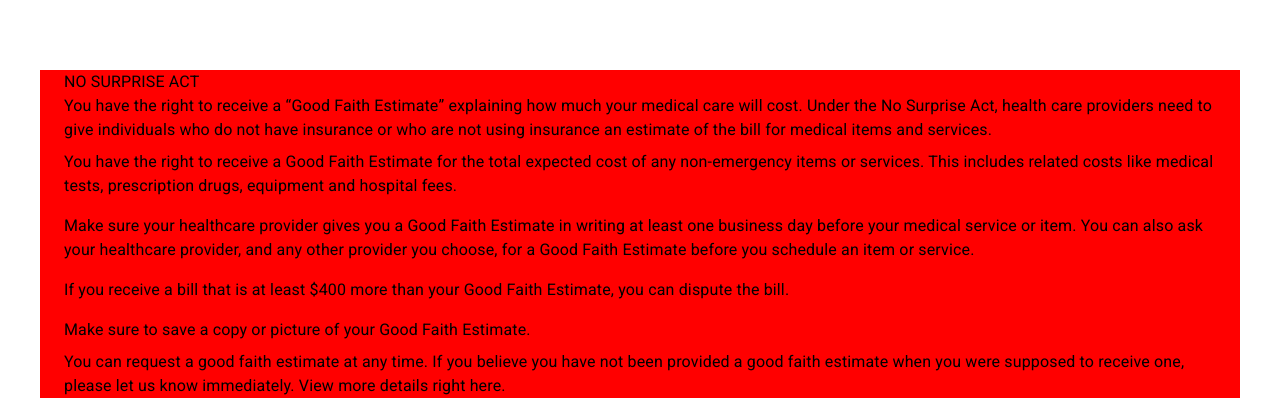
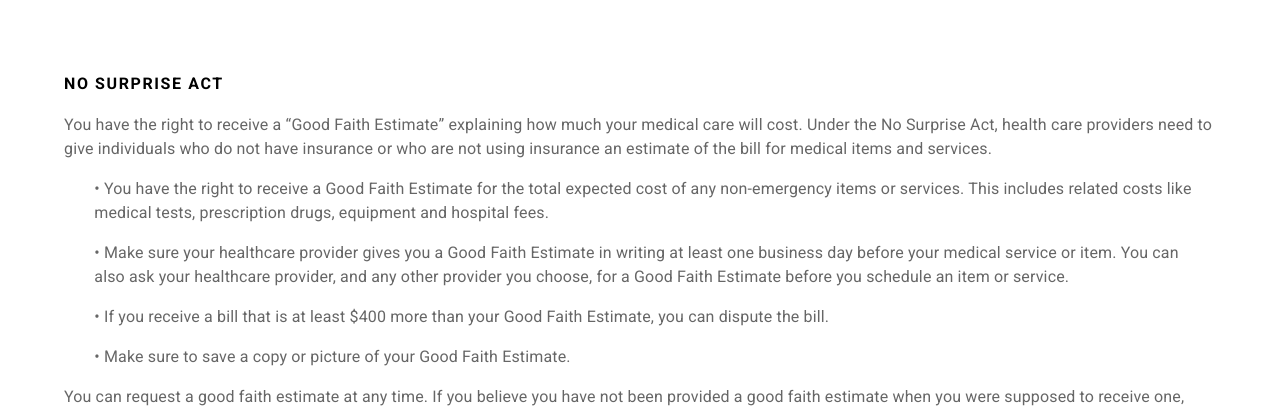
Before and after one commit to O-Tobi/Therapy-Website, a React (Create React App) app: page / in a window 1280 px wide. Shown: the part 2773-3185 px from the top of the page. Built offline with nearby package versions, Linux system fonts and the light colour scheme.

Commit message:
finished  working on the patient act component

```diff
--- a/src/components/Patient-right/PatientRight.js
+++ b/src/components/Patient-right/PatientRight.js
@@ -1,20 +1,43 @@
-import { Container, Typography, List } from "@mui/material";
+import { Container, Typography, List, ListItem } from "@mui/material";
 
 function PatientRight () {
     return (
         <Container
         sx={{
-            backgroundColor: 'red'
+            marginTop: { xs: '30px', sm: '30px', md: '0px', lg: '0px' }
         }}>
-            <Typography sx={{textTransform: 'uppercase'}}>no surprise act</Typography>
-            <Typography>You have the right to receive a “Good Faith Estimate” explaining how much your medical care will cost. Under the No Surprise Act, health care providers need to give individuals who do not have insurance or who are not using insurance an estimate of the bill for medical items and services.
-                <List>You have the right to receive a Good Faith Estimate for the total expected cost of any non-emergency items or services. This includes related costs like medical tests, prescription drugs, equipment and hospital fees.</List>
-                <List>Make sure your healthcare provider gives you a Good Faith Estimate in writing at least one business day before your medical service or item. You can also ask your healthcare provider, and any other provider you choose, for a Good Faith Estimate before you schedule an item or service.</List>
-                <List>If you receive a bill that is at least $400 more than your Good Faith Estimate, you can dispute the bill.</List>
-                <List>Make sure to save a copy or picture of your Good Faith Estimate.</List>
+            <Typography
+            variant="subtitle1"
+            sx={{textTransform: 'uppercase',
+                marginBottom: '15px',
+                letterSpacing: '.1rem',
+                fontWeight: 'bold',
+            }}>
+                no surprise act
+            </Typography>
 
-                You can request a good faith estimate at any time. If you believe you have not been provided a good faith estimate when you were supposed to receive one, please let us know immediately. View more details right here.
-                </Typography>
+            <Typography
+            variant='body1'
+            color='text.secondary'
+            sx={{
+                fontSize: { xs: '.8rem', sm: '.9rem', md: '1rem', lg: '1rem' },
+            }}>You have the right to receive a “Good Faith Estimate” explaining how much your medical care will cost. Under the No Surprise Act, health care providers need to give individuals who do not have insurance or who are not using insurance an estimate of the bill for medical items and services.
+                <List sx={{ listStyleType: 'none', paddingLeft: '1.3px', marginLeft: '13px' }}>
+                <ListItem >
+                    • You have the right to receive a Good Faith Estimate for the total expected cost of any non-emergency items or services. This includes related costs like medical tests, prescription drugs, equipment and hospital fees.
+                </ListItem>
+                <ListItem>
+                    • Make sure your healthcare provider gives you a Good Faith Estimate in writing at least one business day before your medical service or item. You can also ask your healthcare provider, and any other provider you choose, for a Good Faith Estimate before you schedule an item or service.
+                </ListItem>
+                <ListItem>
+                    • If you receive a bill that is at least $400 more than your Good Faith Estimate, you can dispute the bill.
+                </ListItem>
+                <ListItem>
+                    • Make sure to save a copy or picture of your Good Faith Estimate.
+                </ListItem>
+                </List>
+                    You can request a good faith estimate at any time. If you believe you have not been provided a good faith estimate when you were supposed to receive one, please let us know immediately. View more details right here.
+            </Typography>
         </Container>
     )
 }
```
